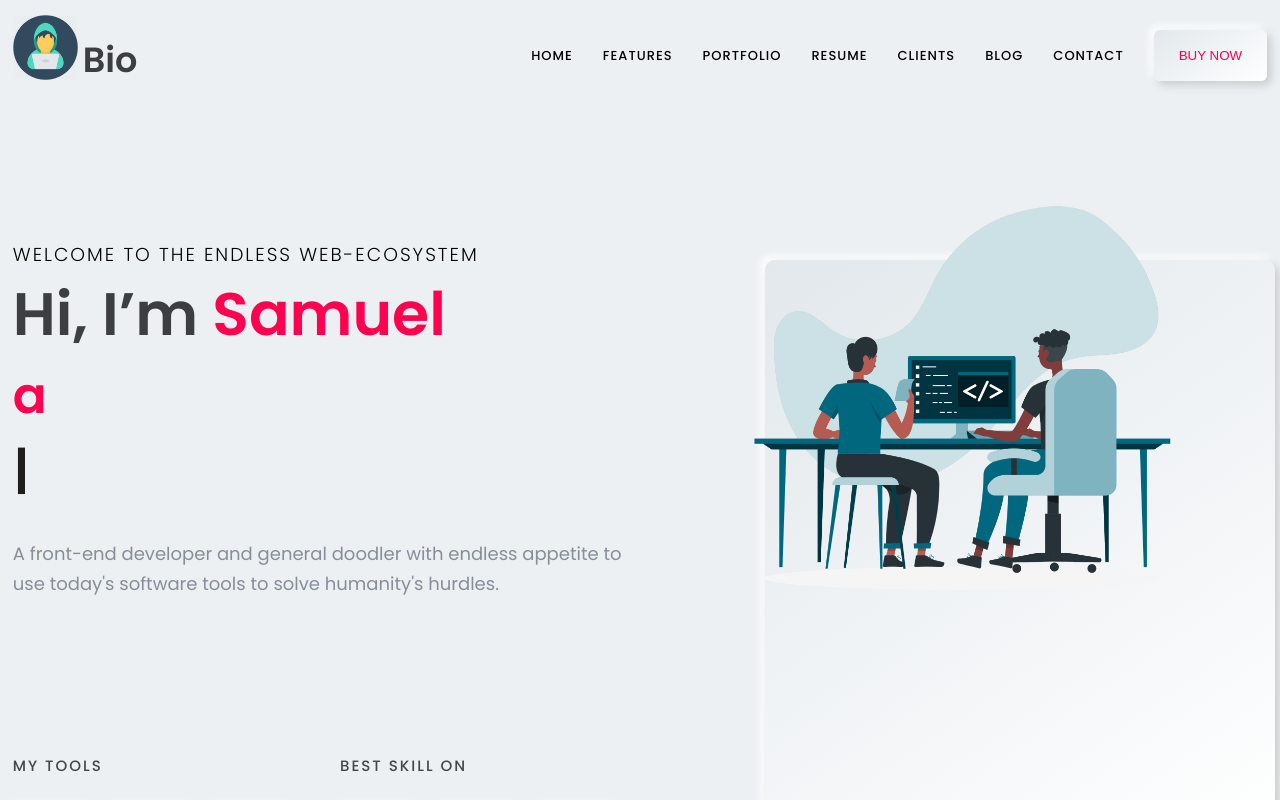
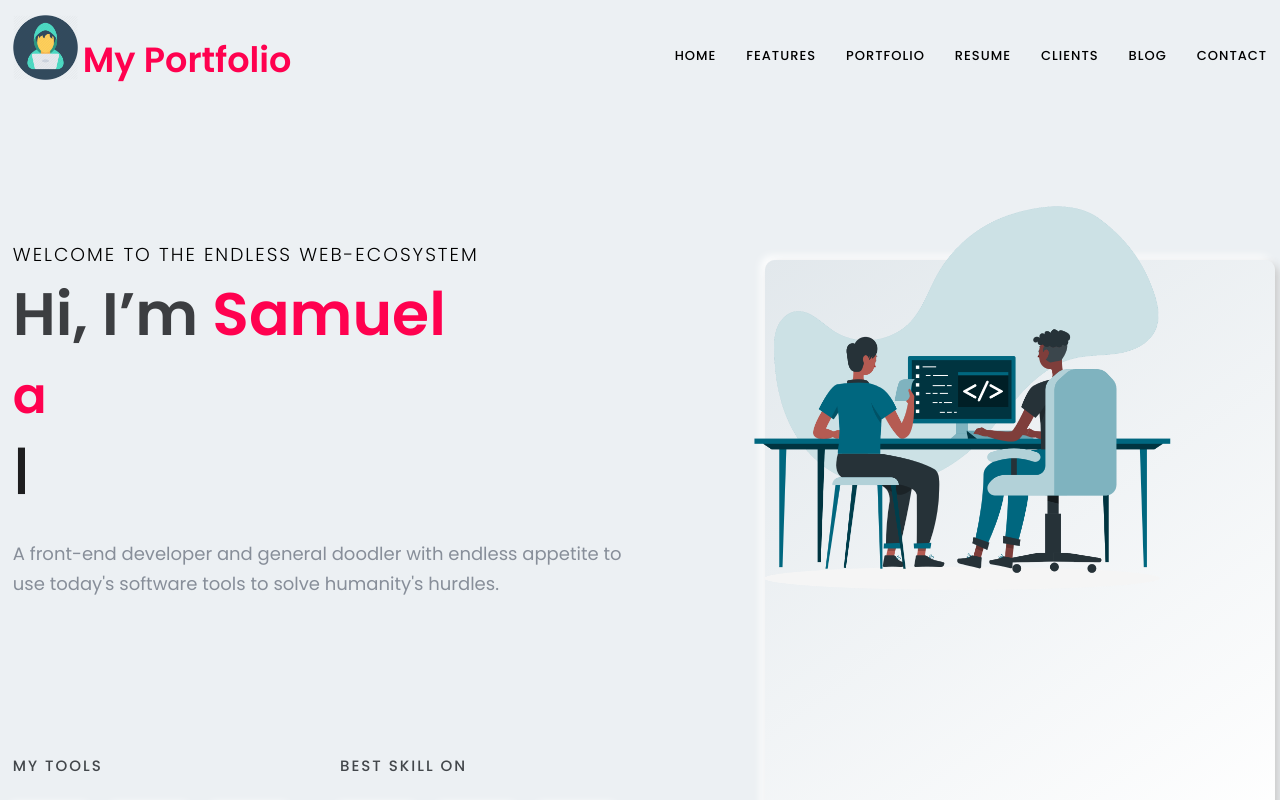
Before and after one commit to vemekon/portfolio, a React (Create React App) app: page / in a window 1280 px wide. Shown: the top 800 px of the page. Built offline with nearby package versions, Linux system fonts and the light colour scheme.

Commit message:
nav updated

```diff
--- a/src/component/Contact/Contact.js
+++ b/src/component/Contact/Contact.js
@@ -57,7 +57,7 @@ const Contact = () => {
         <div className="container top">
           <div className="heading text-center">
             <h4>CONTACT</h4>
-            <h1>Contact With Me</h1>
+            <h2>Contact Me</h2>
           </div>
 
           <div className="content d_flex">
--- a/src/component/Head/Header.js
+++ b/src/component/Head/Header.js
@@ -16,7 +16,7 @@ const Header = () => {
         <div className="container d_flex">
           <div className="logo small-logo">
             <img src={logo} alt="" />
-            <p>Bio</p>
+            <p className="home-btn">My Portfolio</p>
           </div>
 
           <div className="navlink">
@@ -46,9 +46,6 @@ const Header = () => {
               <li>
                 <a href="#contact">contact</a>
               </li>
-              <li>
-                <button className="home-btn">BUY NOW</button>
-              </li>
             </ul>
 
             <button className="toggle" onClick={() => setMobile(!Mobile)}>
--- a/src/component/Head/header.css
+++ b/src/component/Head/header.css
@@ -19,20 +19,17 @@ header ul li a:hover {
   color: #ff014f;
 }
 .home-btn {
-  padding: 18px 25px;
+  padding: 10px 10px;
   border-radius: 6px;
-  transition: 0.3s all ease;
+  transition: 0.8s all ease;
   cursor: pointer;
-  height: fit-content;
+
   color: #ff014f;
 }
-.home-btn {
-  background: linear-gradient(145deg, #e2e8ec, #ffffff);
-  box-shadow: 4px 4px 8px #cbcbcb, -4px -4px 8px #ffffff;
-}
+
 .home-btn:hover {
-  background: #ff014f;
-  color: white;
+
+  color: black;
 }
 .open {
   display: none;
--- a/src/component/Resume/Resume.css
+++ b/src/component/Resume/Resume.css
@@ -87,4 +87,7 @@
     top: 14%;
     height: 105vh;
   }
+  .content-section .left{
+    margin: 0;
+  }
 }
```
